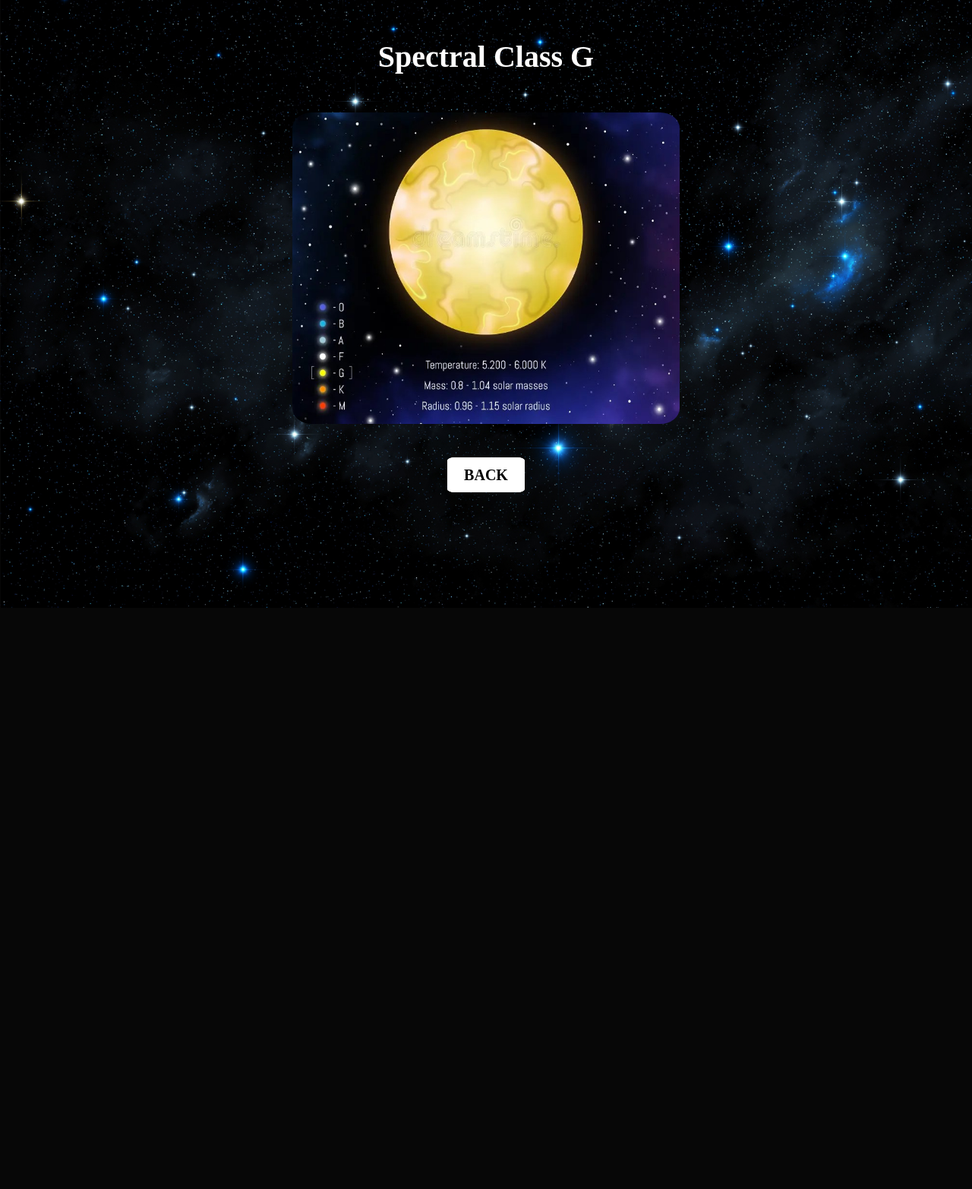
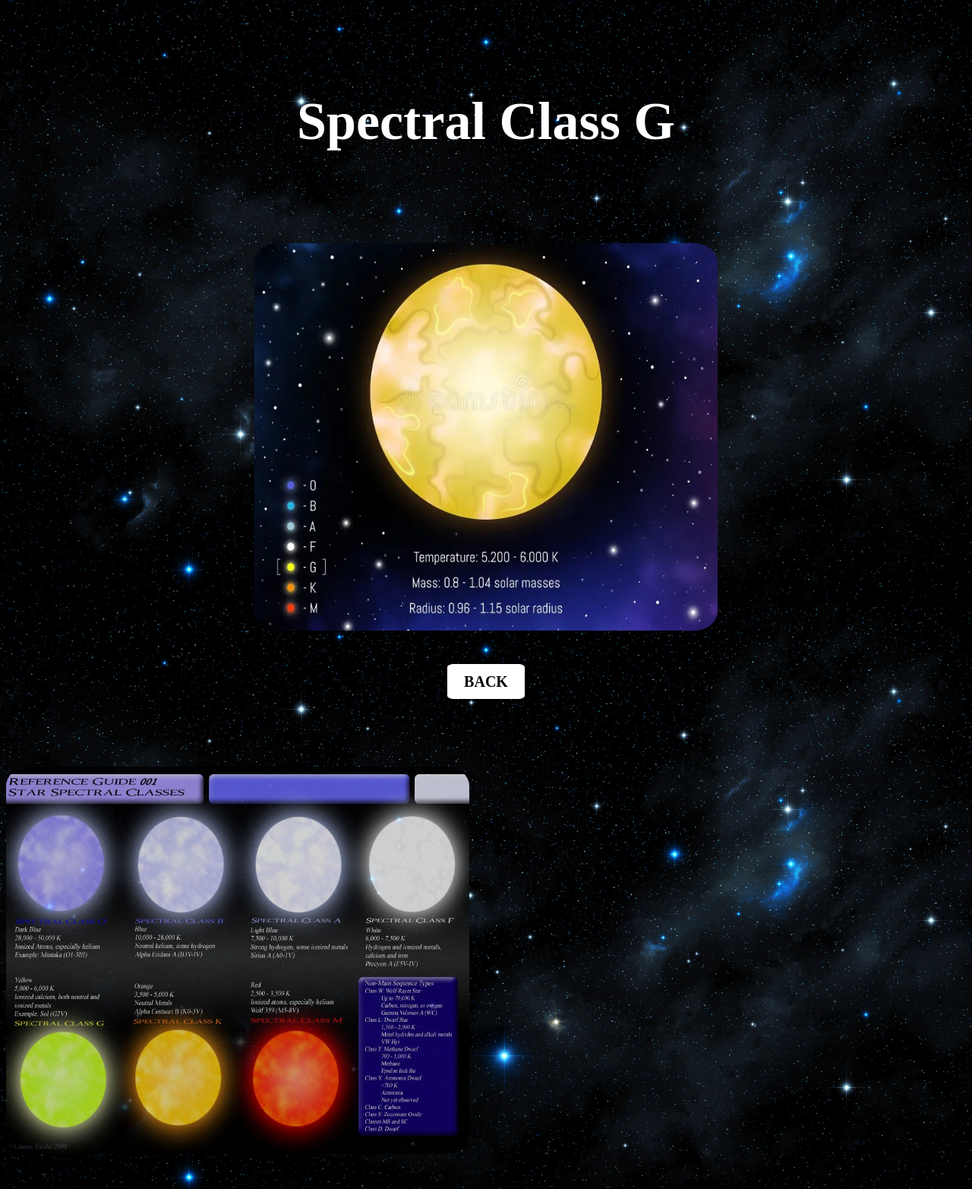
Before and after one commit to Iyola-Dsilva/Spectral-Classification-of-Stars, a Flask app: template templates/result.html in a window 1280 px wide. Shown: the whole page at 76% size. Before the commit the page ends 800 px from the top, so only its background shows below. Run offline with Flask 3, Linux system fonts and the light colour scheme; the template is opened without the code that fills it, so the values that code supplies are empty; parts of the project's set-up code (start-up, migrations or seed data) failed here and were passed over.

Commit message:
Update result.html

```diff
--- a/templates/result.html
+++ b/templates/result.html
@@ -3,12 +3,12 @@
         <title>Result</title>
         <style>
             h1{
-                margin: 4%;
-                font-size: 40px;
+                margin:120px  4%;
+                font-size: 70px;
             }
             img{
-                height:410px;
-                width: 510px;
+                height:510px;
+                width: 610px;
                 border-radius: 5% ;
                 margin-bottom: 3%;
             }
@@ -22,6 +22,8 @@
             }
             .ch{
                 border-radius: 0%;
+                margin-top:100px;
+                opacity:0.8;
             }
             a{
                 text-decoration: none;
@@ -67,6 +69,8 @@
             <a href="/" >BACK</a>
 
         </center>
-
+        <div class="ch">
+            <img src="static\ch.jpg">
+        </div>
     </body>
 </html>
```
